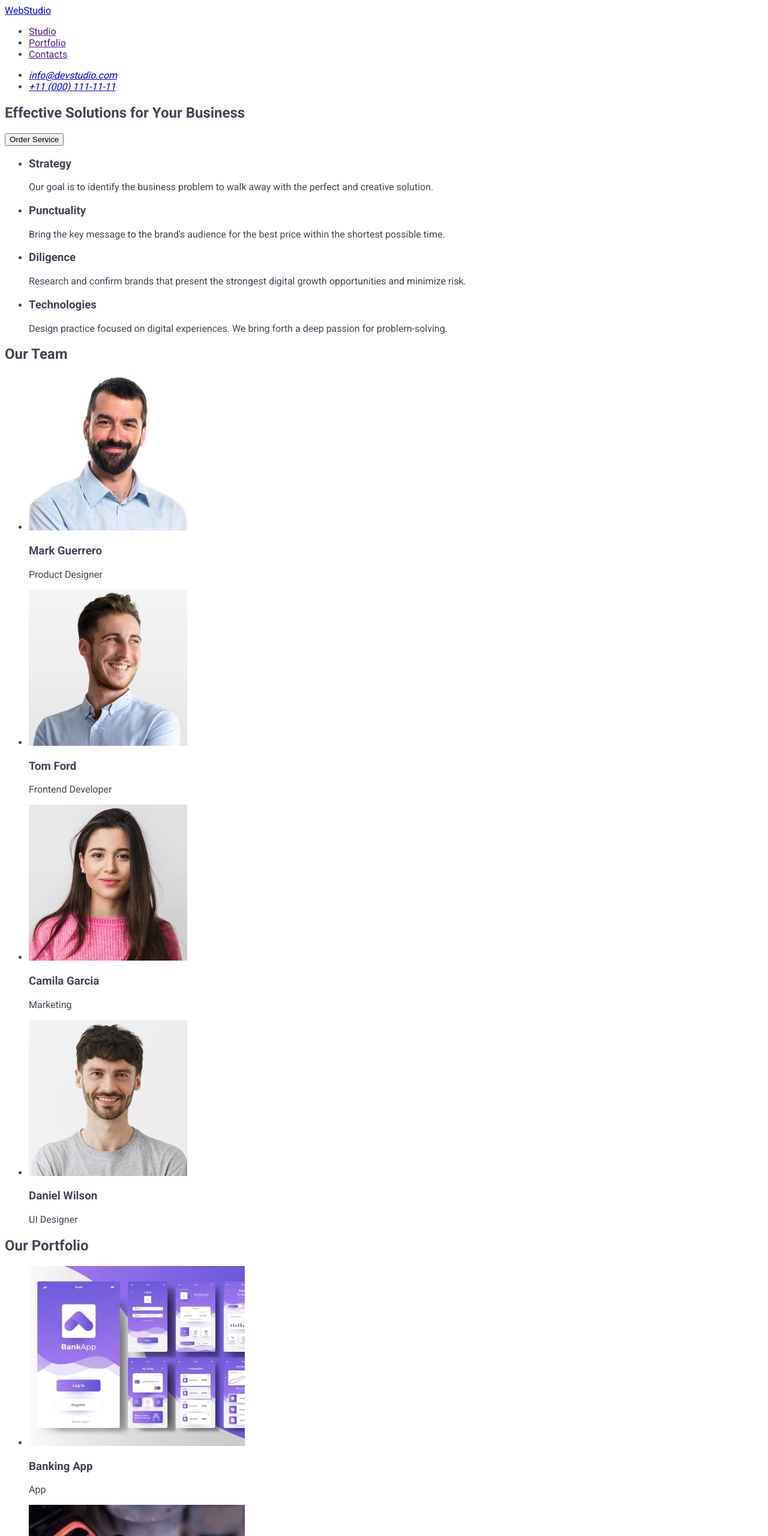
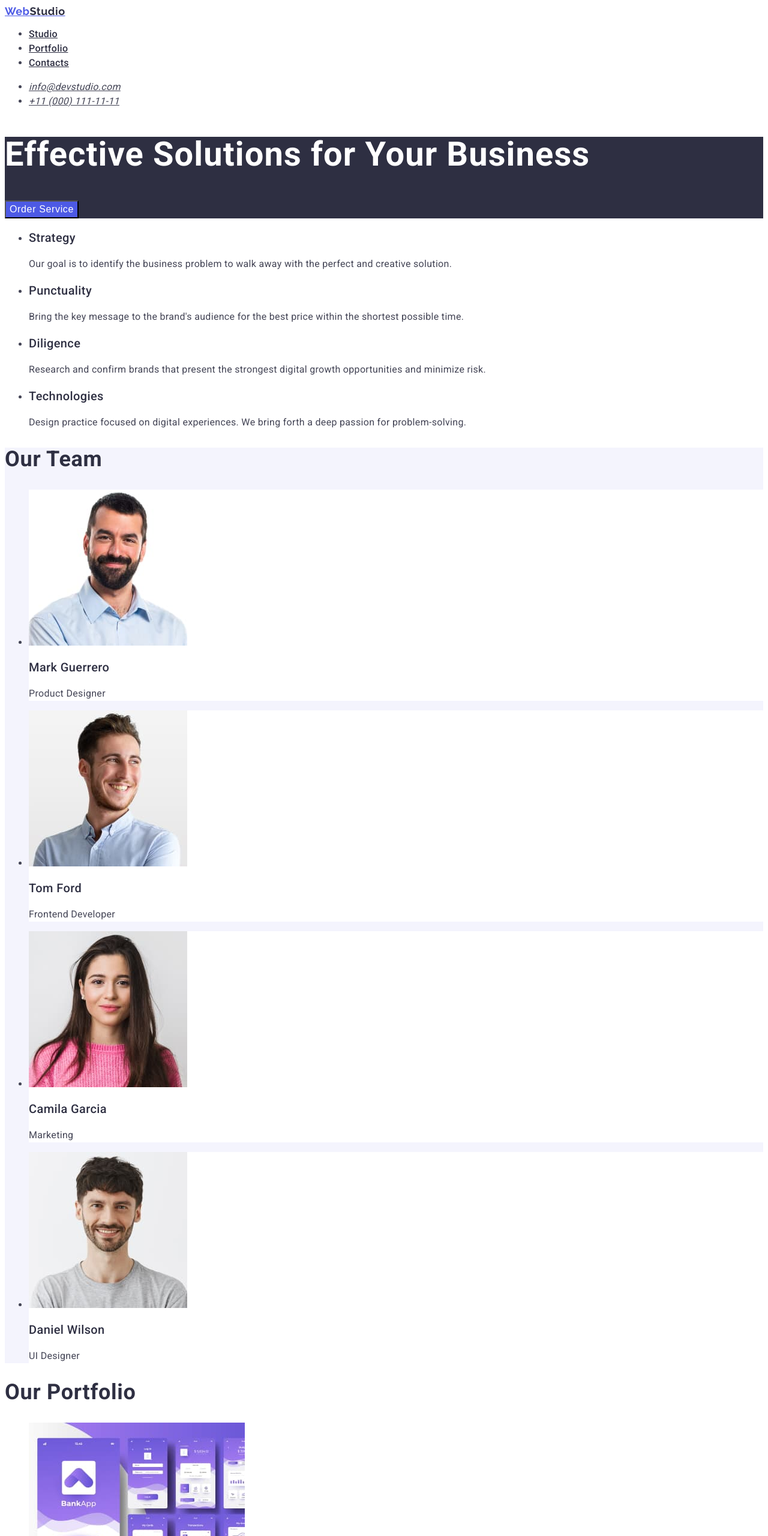
Before and after one commit to SSvitlana82/goit-markup-hw-02, a plain HTML site: page index.html in a window 1280 px wide. Shown: the top 2560 px of the page at 60% size. Drawn offline with Linux system fonts and the light colour scheme.

Commit message:
write css

```diff
--- a/css/styles.css
+++ b/css/styles.css
@@ -3,3 +3,174 @@ body {
     background-color: #FFF;
     color: #434455;
 }
+
+
+.header {background: #FFF;}
+
+.header-navig {background: #FFF;}
+
+.header-logo {
+    color: #4D5AE5;
+    font-family: Raleway;
+    font-size: 18px;
+    font-weight: 700;
+    line-height: 1.17;
+    letter-spacing: 0.03em;
+    }
+
+.header-logo-studio {color: #2E2F42;}
+
+.header-menu-list {font-size: 16px;
+    font-weight: 500;
+    line-height: 1.5;
+    letter-spacing: 0.02em;}
+
+.header-menu-item {}
+
+.header-menu-link {color: #2E2F42;}
+.header-menu-link:hover {color: #404BBF;}
+.header-menu-link:focus {
+    color: #404BBF;
+}
+
+.header-address {}
+
+.header-address-menu {background: #FFF;}
+
+.header-address-item {}
+
+.header-address-link {color: #434455;
+    line-height: 1.5;
+    letter-spacing: 0.02em;}
+
+.header-address-link:hover {color: #404BBF;}
+.header-address-link:focus {color: #404BBF;}
+
+.hero {background: #2E2F42;}
+
+.hero-title {
+    color: #FFF;
+    font-size: 56px;
+    font-weight: 700;
+    line-height: 1.07;
+    letter-spacing: 0.02em;}
+
+.hero-btn {
+    background: #4D5AE5;
+    color: #FFF;
+    font-size: 16px;
+    font-weight: 500;
+    line-height: 1.5;
+    letter-spacing: 0.04em;
+}
+
+.hero-btn:hover {
+    background-color: #404BBF;
+}
+
+.hero-btn:focus {
+    background-color: #404BBF;
+}
+
+.benefits {}
+
+.benefits-list {}
+
+.benefits-item {}
+
+.benefits-subtitle {
+    color: #2E2F42;
+    font-size: 20px;
+    font-weight: 500;
+    line-height: 1.2;
+    letter-spacing: 0.02em;
+}
+
+.benefits-item-text {
+    color: #434455;
+    font-size: 16px;
+    font-weight: 400;
+    line-height: 1.5;
+    letter-spacing: 0.02em;}
+
+.team {background: #F4F4FD;}
+
+.team-title {
+    color: #2E2F42;
+    font-size: 36px;
+    font-weight: 700;
+    line-height: 1.11;
+    letter-spacing: 0.02em;
+    text-transform: capitalize;
+}
+
+.team-list {}
+
+.team-item {background: #FFF;}
+
+.team-subtitle {
+    color: #2E2F42;
+    font-size: 20px;
+    font-weight: 500;
+    line-height: 1.2;
+    letter-spacing: 0.02em;}
+
+.team-item-text {
+    color: #434455;
+    font-size: 16px;
+    font-weight: 400;
+    line-height: 1.5;
+    letter-spacing: 0.02em;
+}
+
+.portfolio {background: #FFF;}
+
+.portfolio-title {
+    color: #2E2F42;
+    font-size: 36px;
+    font-weight: 700;
+    line-height: 1.11;
+    letter-spacing: 0.02em;
+    text-transform: capitalize;
+}
+
+.portfolio-list {background: #FFF;}
+
+.portfolio-item {}
+
+.portfolio-subtitle {
+    color: #2E2F42;
+    font-size: 20px;
+    font-weight: 500;
+    line-height: 1.2;
+    letter-spacing: 0.02em;
+}
+
+.portfolio-item-text {
+    color: #434455;
+    font-size: 16px;
+    font-weight: 400;
+    line-height: 1.5;
+    letter-spacing: 0.02em;
+}
+
+
+.footer {background-color: #2e2f42;}
+
+.footer-logo-btr {
+    color: #4D5AE5;
+    font-family: Raleway;
+    font-size: 18px;
+    font-weight: 700;
+    line-height: 1.17;
+    letter-spacing: 0.03em;
+    text-transform: uppercase;}
+
+.span {color: #f4f4fd;}
+
+.footer-text {
+    color: #F4F4FD;
+    font-size: 16px;
+    font-weight: 400;
+    line-height: 1.5;
+    letter-spacing: 0.02em;}
--- a/index.html
+++ b/index.html
@@ -16,7 +16,7 @@
     <header class="header">
       <nav class="header-navig">
         <a class="header-logo" href="./index.html"
-          >Web<span class="header-logo-web">Studio</span>
+          >Web<span class="header-logo-studio">Studio</span>
         </a>
         <ul class="header-menu-list">
           <li class="header-menu-item">
@@ -131,8 +131,8 @@
       </section>
       <section class="portfolio">
         <h2 class="portfolio-title">Our Portfolio</h2>
-        <ul class="portfolio-title-list">
-          <li class="portfolio-title-item">
+        <ul class="portfolio-list">
+          <li class="portfolio-item">
             <img
               src="./images/banking.jpg"
               alt="Banking App"
@@ -142,7 +142,7 @@
             <h3 class="portfolio-subtitle">Banking App</h3>
             <p class="portfolio-item-text">App</p>
           </li>
-          <li class="portfolio-title-item">
+          <li class="portfolio-item">
             <img
               src="./images/Cashless.jpg"
               alt="Cashless Payment"
@@ -152,7 +152,7 @@
           </li>
           <h3 class="portfolio-subtitle">Cashless Payment</h3>
           <p class="portfolio-item-text">Marketing</p>
-          <li class="portfolio-title-item">
+          <li class="portfolio-item">
             <img
               src="./images/meditation.jpg"
               alt="Meditation App"
@@ -162,7 +162,7 @@
             <h3 class="portfolio-subtitle">Meditation App</h3>
             <p class="portfolio-item-text">App</p>
           </li>
-          <li class="portfolio-title-item">
+          <li class="portfolio-item">
             <img
               src="./images/taxi.jpg"
               alt="Taxi Service"
@@ -172,7 +172,7 @@
             <h3 class="portfolio-subtitle">Taxi Service</h3>
             <p class="portfolio-item-text">Marketing</p>
           </li>
-          <li class="portfolio-title-item">
+          <li class="portfolio-item">
             <img
               src="./images/screen.jpg"
               alt="Screen Illustrations"
@@ -182,7 +182,7 @@
             <h3 class="portfolio-subtitle">Screen Illustrations</h3>
             <p class="portfolio-item-text">Design</p>
           </li>
-          <li class="portfolio-title-item">
+          <li class="portfolio-item">
             <img
               src="./images/online.jpg"
               alt="Online Courses"
```
